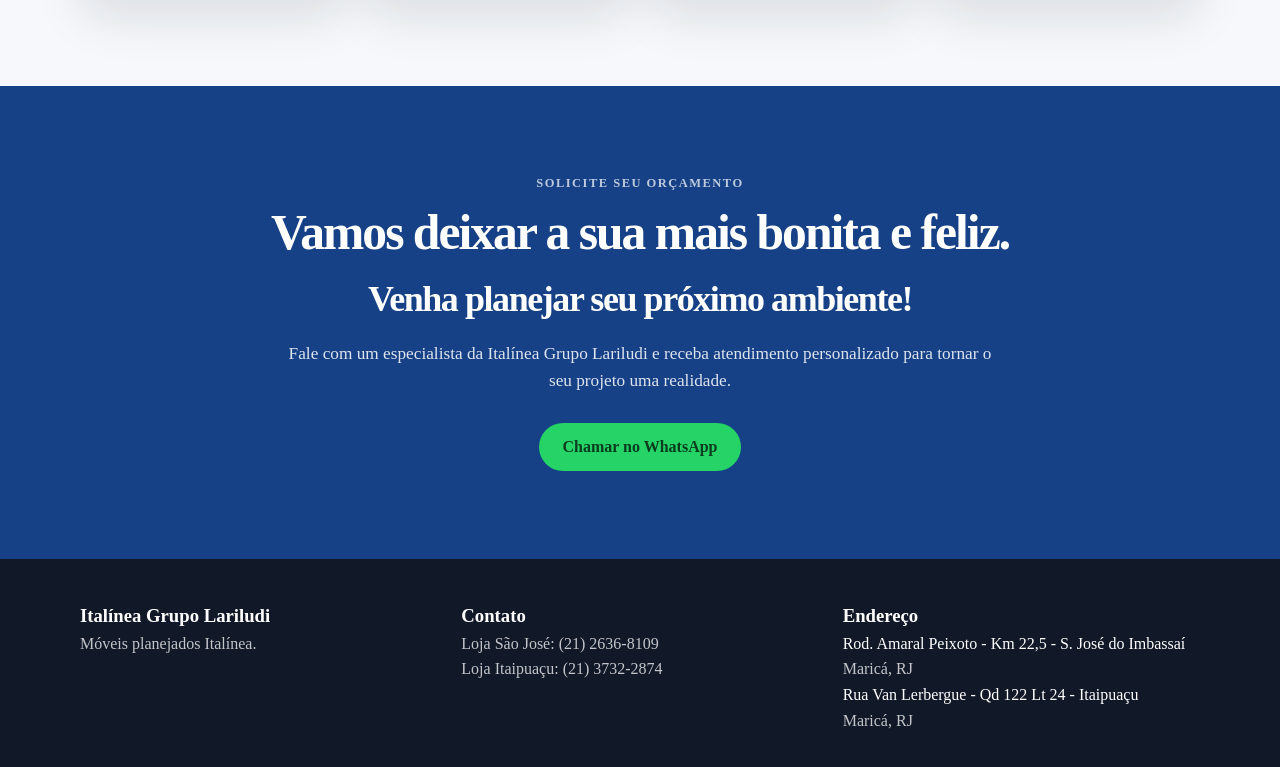
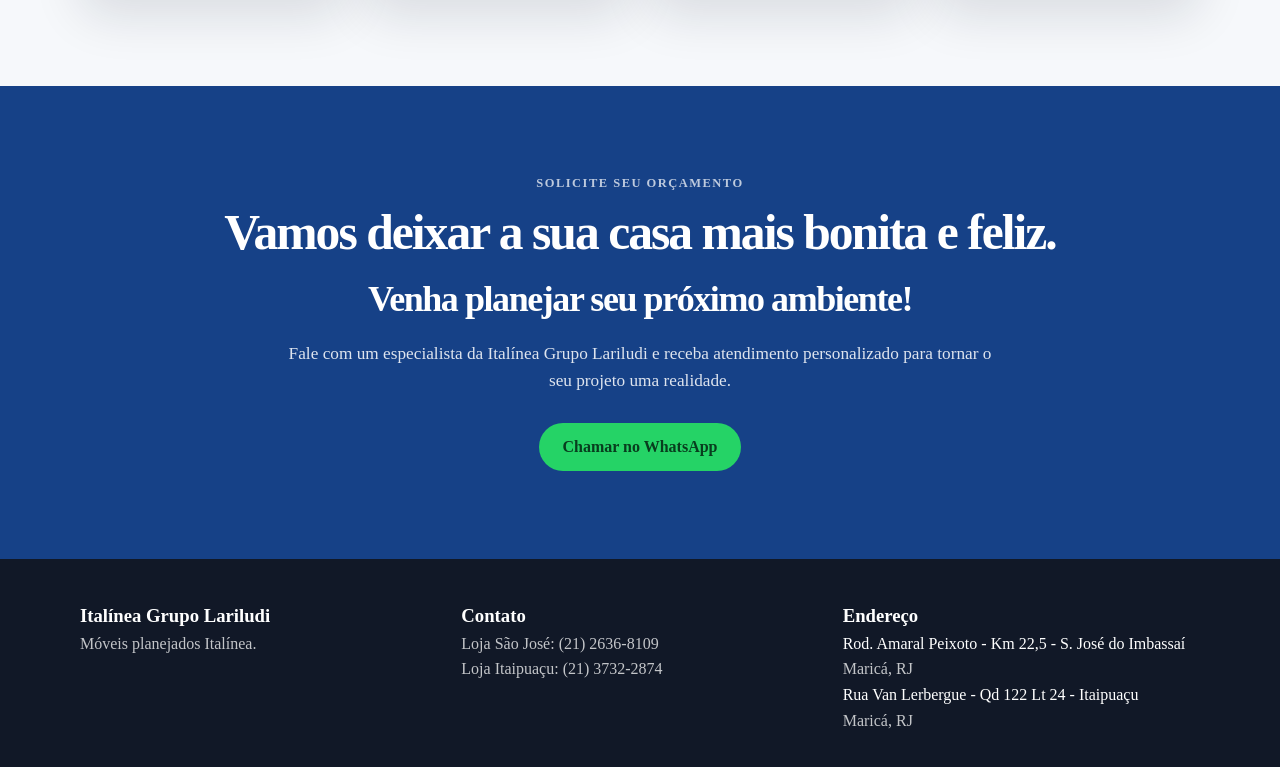
Before and after one commit to RamonDevillart/italinea-lariludi, a Next.js app: page / in a window 1280 px wide. Shown: the part 2410-3177 px from the top of the page. Built offline with nearby package versions, Linux system fonts and the light colour scheme.

Commit message:
Update section title for clarity

```diff
--- a/components/Sections.tsx
+++ b/components/Sections.tsx
@@ -65,7 +65,7 @@ export function CTA() {
     <section id="contato" className="section cta">
       <div className="container">
         <p className="eyebrow" style={{ color: "rgba(255,255,255,.72)" }}>Solicite seu orçamento</p>
-        <h2 className="section-title">Vamos deixar a sua mais bonita e feliz.</h2>
+        <h2 className="section-title">Vamos deixar a sua casa mais bonita e feliz.</h2>
         <h2 className="section-title-mid">Venha planejar seu próximo ambiente!</h2>
         <p className="section-description">
           Fale com um especialista da Italínea Grupo Lariludi e receba atendimento personalizado para tornar o seu projeto uma realidade.
```
